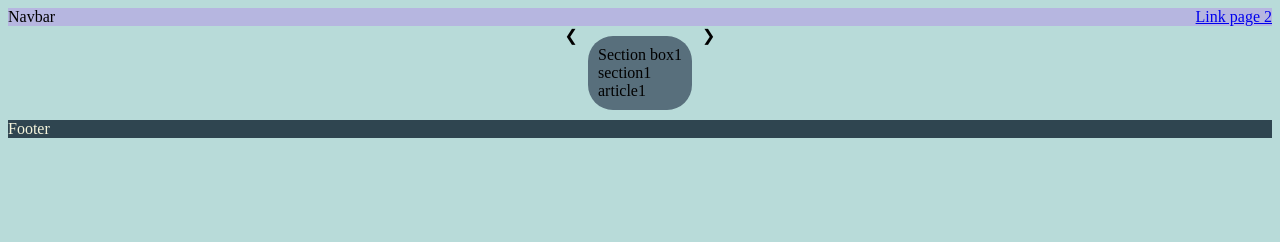
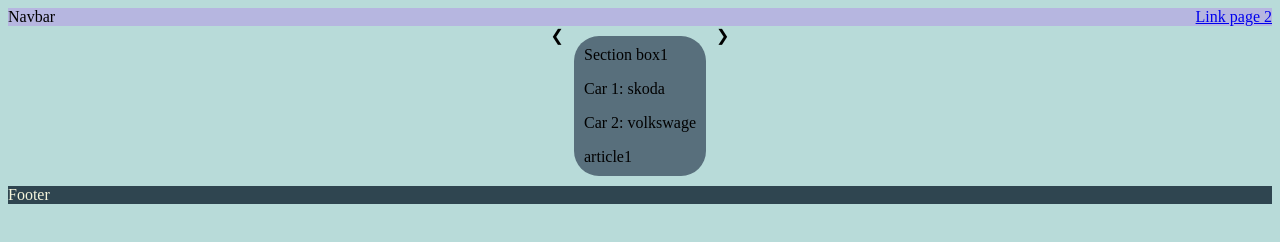
Before and after one commit to OsteroyergoyJA/Hjemmeprosjekt, a website: page index.html in a window 1280 px wide. Drawn offline with Linux system fonts and the light colour scheme.

Commit message:
Lagt inn funksjon av array og display i en box

```diff
--- a/script.js
+++ b/script.js
@@ -25,7 +25,7 @@ document.querySelector(".next").addEventListener("click", function() {
 
 showBoxes(boxIndex);
 
-/* Hvorfor må det være let? */
+ /*Hvorfor må det være let? */
 
 let objectArray = [
   {car: "skoda", isGood: true},
@@ -40,28 +40,29 @@ let cars = objectArray.map(function (cars) {
 console.log("first car type:", objectArray[0].car);
 
 
+let cartype = objectArray.map((car) => car.car);
 
-/* let names = arrayDetails.map((person) => person.name);
+/*Hvorfor car.car, trodde det skulle være cars.car */
 
 let i = 0;
 
-function displayNames() {
-  if (i < names.length) {
+function displayCars() {
+  if (i < cartype.length) {
     let displayContent = `
-    <p>Name 1: ${names[i]}</p>
-    <p>Name 2: ${names[i + 1]}</p>
-`;
+      <p>Car 1: ${cartype[i]}</p>
+      <p>Car 2: ${cartype[i + 1]}</p>
+    `;
 
-    document.getElementById('names-list').innerHTML = displayContent;
+    document.getElementsByClassName('sections')[0].innerHTML = displayContent;
     i += 2;
   } else {
     clearInterval(intervalId);
-    document.getElementById('names-list').innerHTML =
-      '<p>No more names to show.</p>';
+    document.getElementsByClassName('sections')[0].innerHTML =
+      '<p>No more cars to show.</p>';
   }
 }
 
-let intervalId = setInterval(displayNames, 6000);
 
-displayNames();
-*/
+let intervalId = setInterval(displayCars, 6000);
+
+displayCars();
--- a/styles.css
+++ b/styles.css
@@ -19,7 +19,7 @@ nav {
 }
 
 .boxes {
-  display: none;
+
   background-color: rgb(88,111,124);
   padding: 10px;
   border-radius:  25px;
@@ -30,3 +30,7 @@ footer {
   background-color: rgb(47,69,80);
   color:beige;
 }
+
+.sections {
+  color: black;
+}
```
